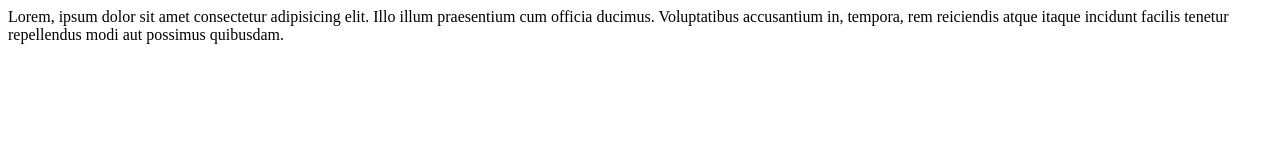
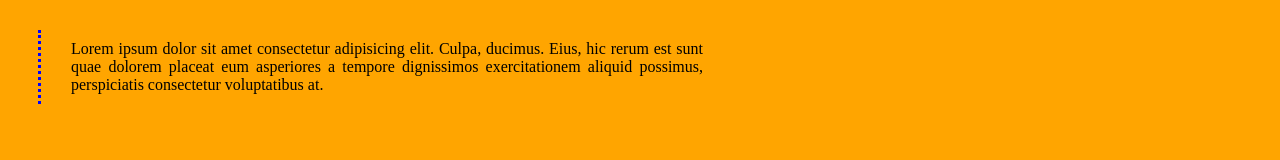
Before and after one commit to CodeShami/21, a plain HTML site: page index.html in a window 1280 px wide. Drawn offline with Linux system fonts and the light colour scheme.

Commit message:
all
Signed-off-by: CodeShami <ishamil2013@yandex.ru>

```diff
--- a/index.html
+++ b/index.html
@@ -7,7 +7,7 @@
 	<title>Интересная затея</title>
 </head>
 <body>
-	<box>Lorem, ipsum dolor sit amet consectetur adipisicing elit. Illo illum praesentium cum officia ducimus. Voluptatibus accusantium in, tempora, rem reiciendis atque itaque incidunt facilis tenetur repellendus modi aut possimus quibusdam.</box>
+	<div class="box">Lorem ipsum dolor sit amet consectetur adipisicing elit. Culpa, ducimus. Eius, hic rerum est sunt quae dolorem placeat eum asperiores a tempore dignissimos exercitationem aliquid possimus, perspiciatis consectetur voluptatibus at.</div>
 
 </body>
 </html>
--- a/style.css
+++ b/style.css
@@ -0,0 +1,11 @@
+body {
+  background-color: orange;
+}
+
+.box {
+  width: 50%;
+  margin: 30px 0 0 30px;
+  padding: 10px 30px;
+  border-left: 3px dotted blue;
+  text-align: justify;
+}
```
